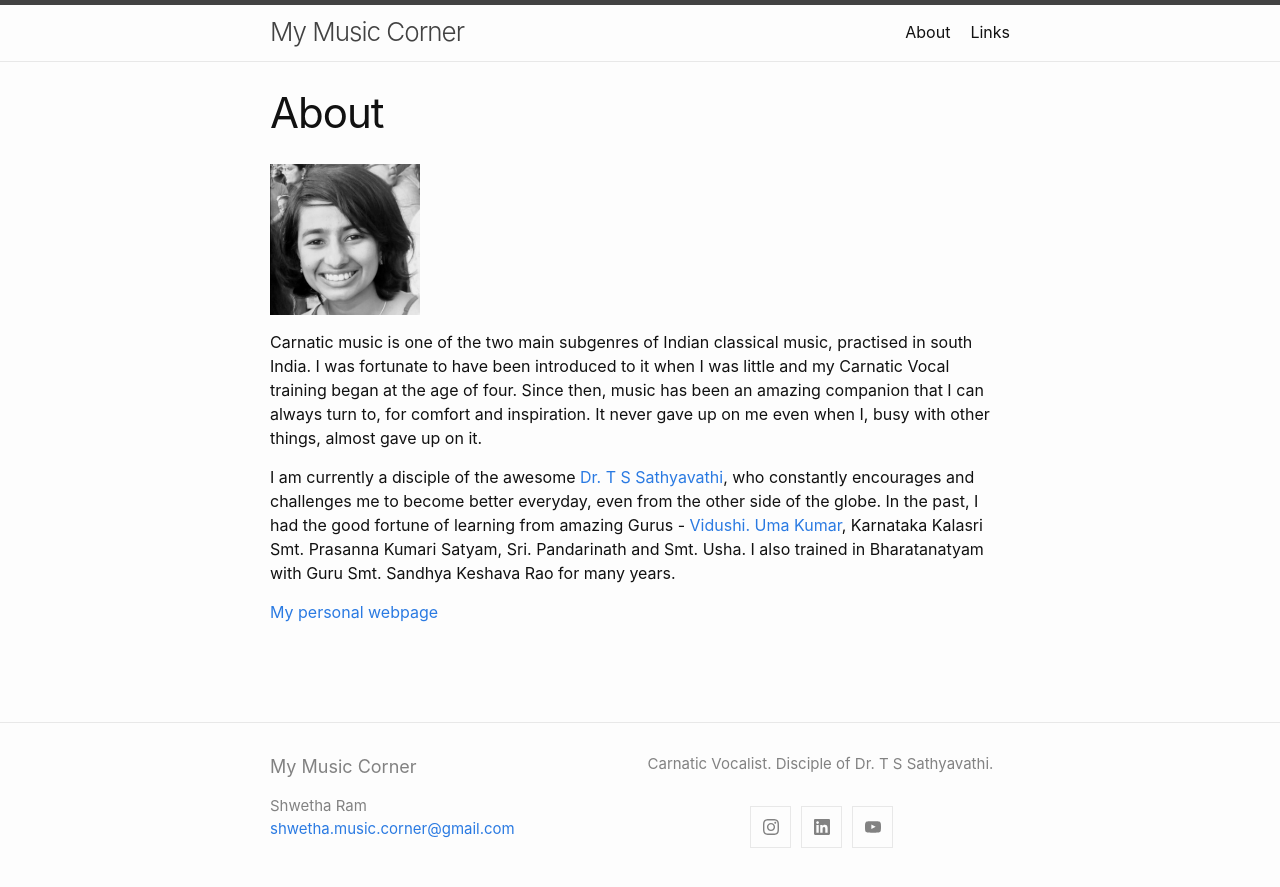
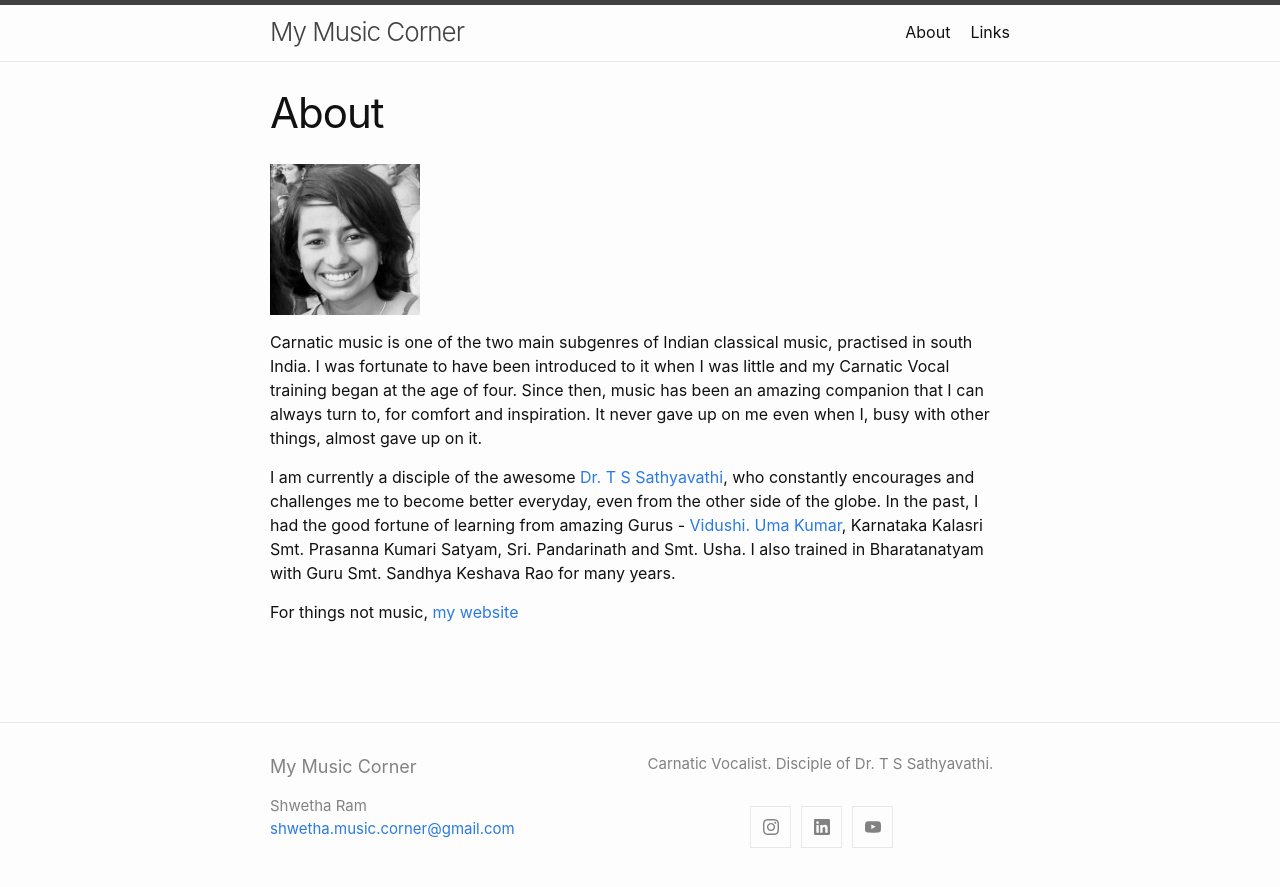
Before and after one commit to shwetharam0407/music-corner, a Jekyll site: the page built from about.md, in a window 1280 px wide. Shown: the top 887 px of the page. Built offline with Jekyll 4.4.1, drawn with Linux system fonts in a browser that asks for light colours.

Commit message:
updated content in about

```diff
--- a/about.md
+++ b/about.md
@@ -10,4 +10,4 @@ Carnatic music is one of the two main subgenres of Indian classical music, pract
 
 I am currently a disciple of the awesome [Dr. T S Sathyavathi](https://www.tssathyavathi.com), who constantly encourages and challenges me to become better everyday, even from the other side of the globe. In the past, I had the good fortune of learning from amazing Gurus -  [Vidushi. Uma Kumar](https://musicearn.in/me/umakumar), Karnataka Kalasri Smt. Prasanna Kumari Satyam, Sri. Pandarinath and Smt. Usha. I also trained in Bharatanatyam with Guru Smt. Sandhya Keshava Rao for many years.
 
-[My personal webpage]( https://shwetharam0407.github.io)
+For things not music, [my website]( https://shwetharam0407.github.io)
```
